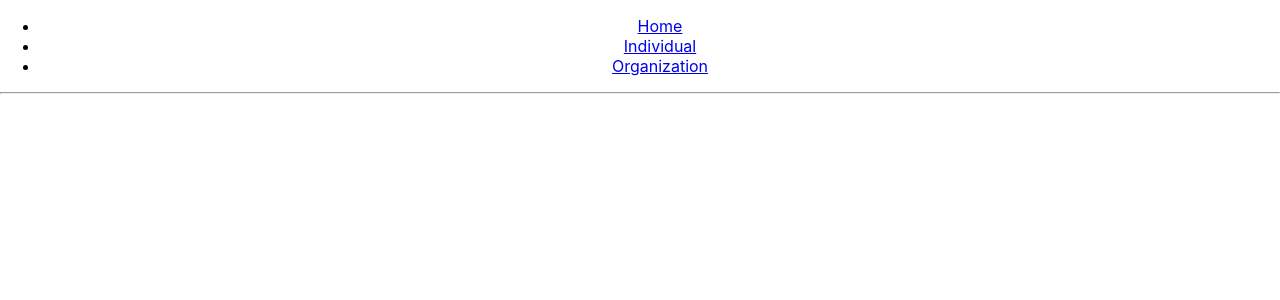
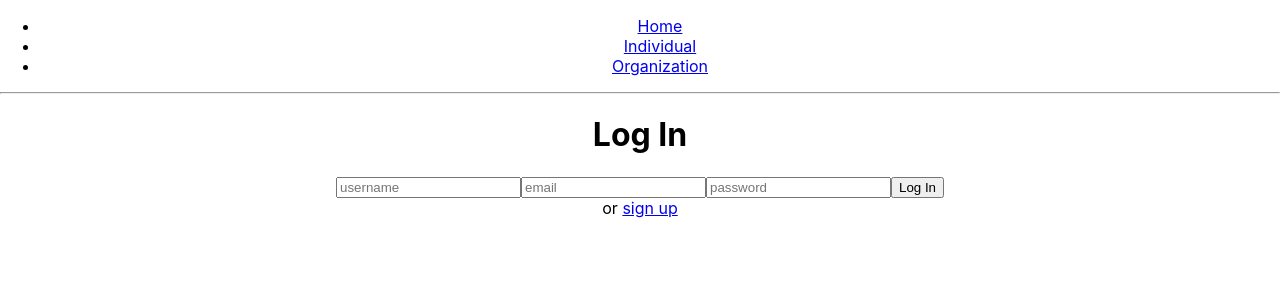
Before and after one commit to sahil-athia/final-project, a React (Create React App) app in the folder client/: page /login in a window 1280 px wide. Shown: the top 300 px of the page. Built offline with nearby package versions, Linux system fonts and the light colour scheme; no server answers.

Commit message:
add login form

```diff
--- a/client/src/App.jsx
+++ b/client/src/App.jsx
@@ -12,6 +12,8 @@ import Home from "./components/Home"
 import Main from "./components/Main"
 import Organization from "./components/Organization"
 import Individual from "./components/Individual"
+import Login from "./components/Login"
+import Signup from "./components/Signup"
 import {useEffect, useState} from 'react'
 
 function App() {
@@ -85,10 +87,10 @@ function App() {
           </Route>
 
           <Route exact path='/login'>
-
+            <Login />
           </Route>
           <Route exact path='/signup'>
-
+            <Signup />
           </Route>
 
         </Switch>
--- a/client/src/components/Login.jsx
+++ b/client/src/components/Login.jsx
@@ -1,5 +1,56 @@
-export default function Login() {
+import {useEffect, useState} from 'react'
+import axios from 'axios';
+import { Link } from "react-router-dom";
+
+export default function Login(props) {
+  const [state, setState] = useState({
+    username: '',
+    email: '',
+    password: '',
+    errors: ''
+   })
+  const [name, setName] = useState(props.name || "");
+  const [email, setEmail] = useState(props.email || "");
+  const [password, setPassword] = useState(props.password || "");
+
+  const handleSubmit = (event) => {
+    event.preventDefault()
+  };
+
   return(
-    <div>Login</div>
+
+    <div>
+        <h1>Log In</h1>
+      <form onSubmit={handleSubmit}>
+          <input
+            placeholder="username"
+            type="text"
+            name="username"
+            value={name}
+            onChange={event => setName(event.target.value)}
+          />
+          <input
+            placeholder="email"
+            type="text"
+            name="email"
+            value={email}
+            onChange={event => setEmail(event.target.value)}
+          />
+          <input
+            placeholder="password"
+            type="password"
+            name="password"
+            value={password}
+            onChange={event => setPassword(event.target.value)}
+          />
+      <button placeholder="submit" type="submit">
+            Log In
+          </button>
+          <div>
+            or <Link to='/signup'>sign up</Link>
+          </div>
+
+         </form>
+      </div>
   )
 }
--- a/client/src/components/Signup.jsx
+++ b/client/src/components/Signup.jsx
@@ -1,3 +1,6 @@
+import {useEffect, useState} from 'react'
+import axios from 'axios';
+
 export default function Signup() {
   return(
     <div>Signup</div>
```
